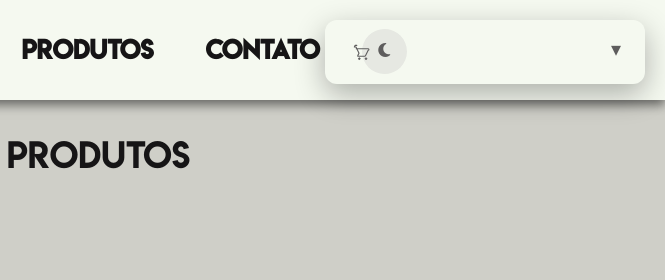
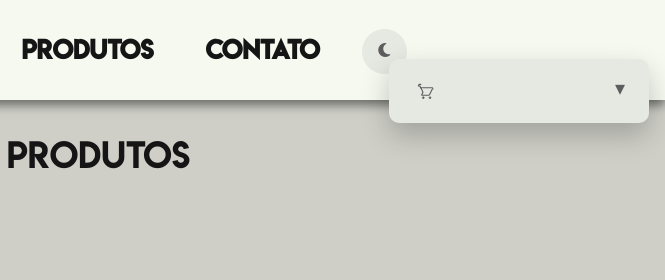
Before and after one commit to fernandesnic/Ronins, a plain HTML site: page index.html in a window 1280 px wide. Both pictures are taken after a click on the link "Produtos". Shown: the top 280 px of the page, 615-1280 px from the left. Drawn offline with Linux system fonts and the light colour scheme; a web font is replaced by a local one.

Commit message:
ajusta posicionamento e opacidade do widget do carrinho na seção de produtos

```diff
--- a/css/style.css
+++ b/css/style.css
@@ -1326,3 +1326,38 @@ footer h4 {
     .checkout-grid { grid-template-columns: 1fr; }
     .checkout-right { order: 2; margin-top:12px; }
 }
+
+/* Correções específicas para posicionamento e opacidade quando o widget fica dentro da seção de produtos */
+#produtos #cart-widget.cart-widget {
+    position: absolute;
+    right: 16px;
+    top: 16px;
+    width: 260px;
+    max-width: calc(100% - 32px);
+    background: var(--bg-color1, #ffffff); /* garante fundo sólido quando variáveis não estão definidas */
+    color: var(--text-color, #111);
+    border-radius: 10px;
+    box-shadow: 0 12px 28px rgba(0,0,0,0.22);
+    opacity: 1; /* remove transparência indesejada */
+    z-index: 9999;
+}
+
+/* Fallback quando widget é anexado ao body (mantém estilo padrão) */
+#cart-widget.cart-widget {
+    position: fixed;
+    right: 16px;
+    top: 16px;
+    background: var(--bg-color1, #ffffff);
+    opacity: 1;
+    z-index: 9999;
+}
+
+/* Garante o corpo do carrinho totalmente opaco quando aberto */
+#cart-widget .cart-body {
+    background: var(--primary-color, #fff);
+    opacity: 0;
+    transition: max-height 280ms ease, padding 220ms ease, opacity 200ms ease;
+}
+#cart-widget.cart-open .cart-body {
+    opacity: 1;
+}
--- a/js/componentes/produtos.js
+++ b/js/componentes/produtos.js
@@ -85,6 +85,15 @@ function setupCartWidget() {
     widget.id = 'cart-widget';
     widget.className = 'cart-widget';
     widget.style.zIndex = 9999;
+
+    // estilo inline mínimo para garantir visibilidade (evita transparência indesejada)
+    widget.style.position = 'absolute';
+    widget.style.right = '16px';
+    widget.style.top = '16px';
+    widget.style.background = 'var(--bg-color1, #ffffff)';
+    widget.style.opacity = '1';
+    widget.style.boxShadow = '0 12px 28px rgba(0,0,0,0.22)';
+
     widget.innerHTML = `
         <div id="cart-header" class="cart-header" role="toolbar">
             <button id="cart-button" class="cart-button" aria-label="Abrir carrinho" aria-expanded="false" tabindex="0">
@@ -107,7 +116,20 @@ function setupCartWidget() {
             </div>
         </div>
     `;
-    document.body.appendChild(widget);
+
+    // Anexa o widget DENTRO da seção de produtos para não "flutuar" em outras páginas
+    const produtosSection = document.getElementById('produtos') || document.querySelector('#produtos-container');
+    if (produtosSection) {
+        // garante que o container tenha posicionamento para o absolute do widget
+        const computed = window.getComputedStyle(produtosSection);
+        if (computed.position === 'static' || !computed.position) {
+            produtosSection.style.position = 'relative';
+        }
+        produtosSection.appendChild(widget);
+    } else {
+        // fallback: anexa ao body se a seção não existir
+        document.body.appendChild(widget);
+    }
 
     // Toggle abrir/fechar via botão e tecla (permitir controle acessível)
     const btn = widget.querySelector('#cart-button');
@@ -148,11 +170,14 @@ function setupCartWidget() {
         }
     });
 
-    // Fecha ao clicar fora
+    // Fecha ao clicar fora da seção de produtos ou do widget
     document.addEventListener('click', (e) => {
         const widgetEl = document.getElementById('cart-widget');
         if (!widgetEl) return;
-        if (!widgetEl.contains(e.target)) closeCart();
+
+        // se o widget estiver dentro de produtos, considera clique fora da seção de produtos como "fora"
+        const root = produtosSection || document.body;
+        if (!root.contains(e.target)) closeCart();
     });
 
     renderCart();
```
